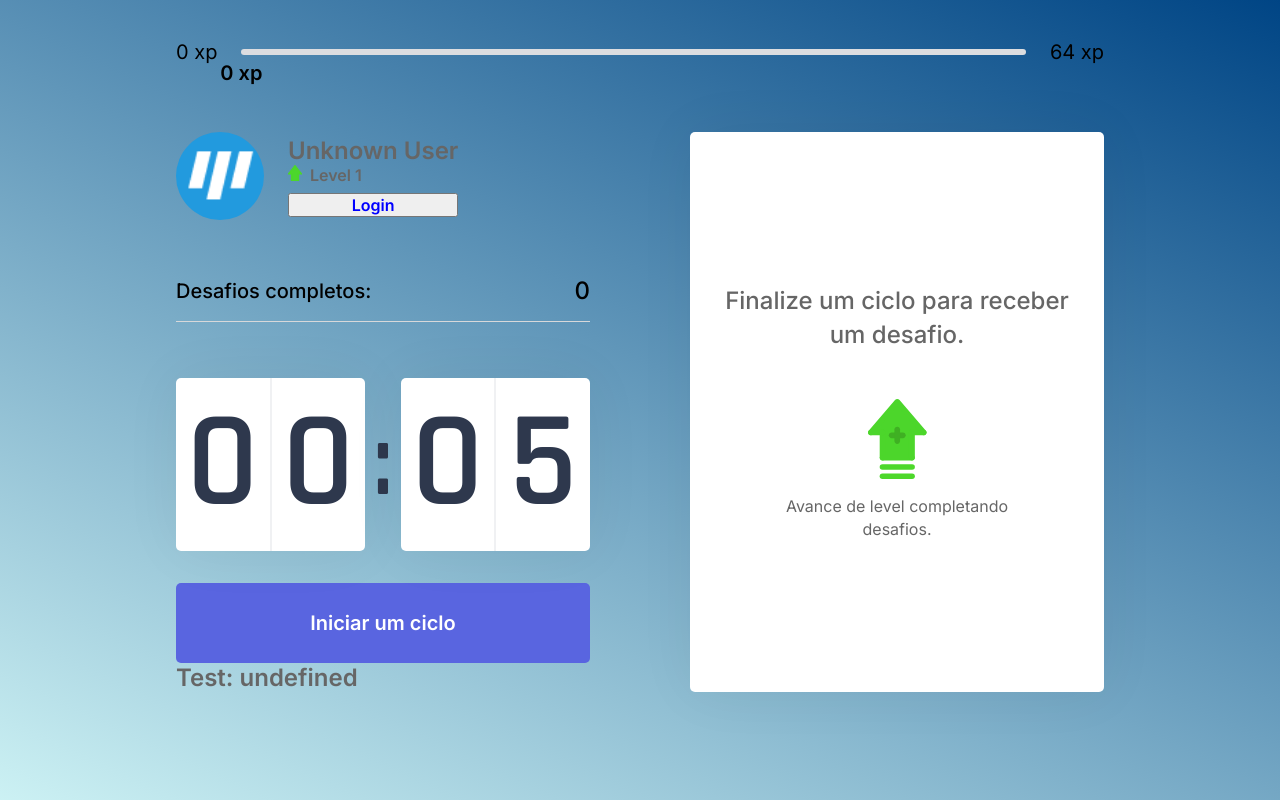
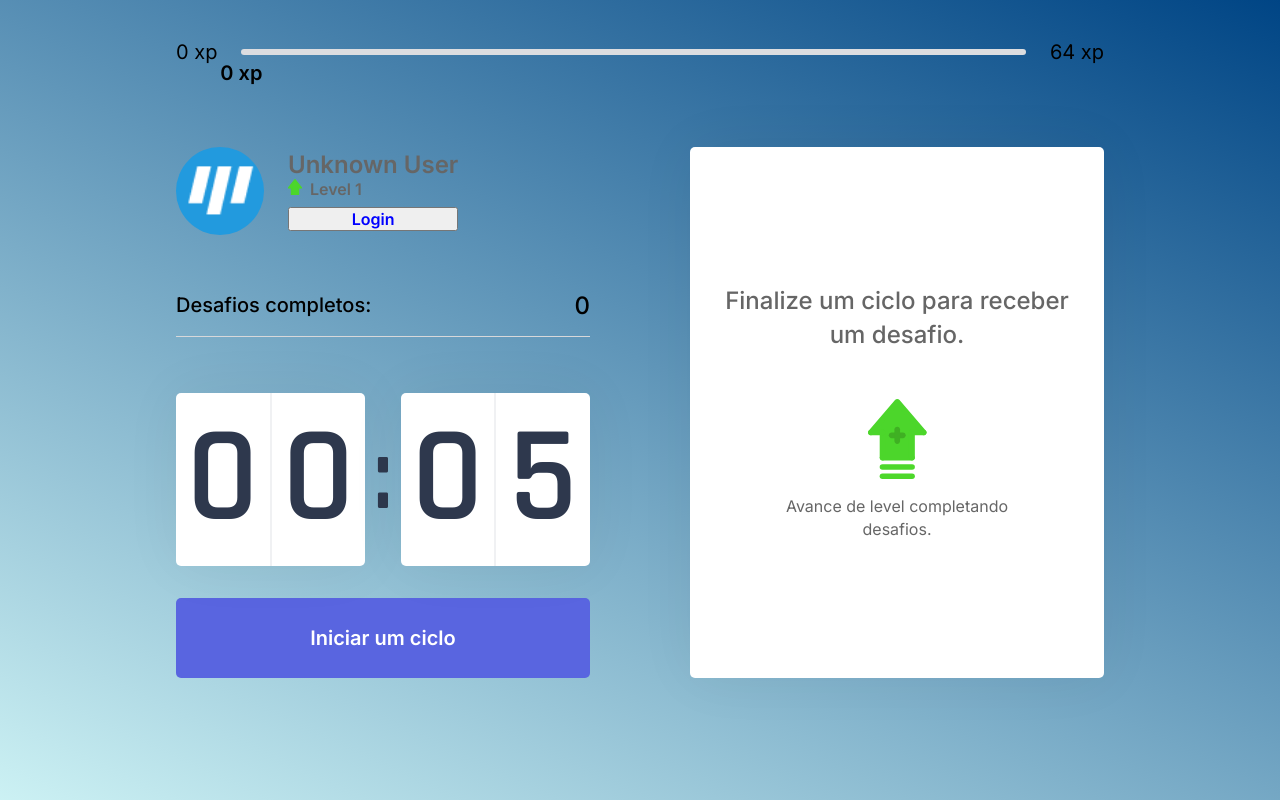
Before and after one commit to vagner-vengue/shakeit-next, a Next.js app: page / in a window 1280 px wide. Built offline with nearby package versions, Linux system fonts and the light colour scheme.

Commit message:
Revert "Update index.tsx"
This reverts commit e3d0857821e0699899e85215edf61e980b8b2e78.

```diff
--- a/src/pages/index.tsx
+++ b/src/pages/index.tsx
@@ -26,7 +26,7 @@ export default function Home(props: HomeProps) {
     <Auth0Provider
       domain={props.applicationDomain}
       clientId={props.auth0ClientID}
-      redirectUri='https://shakeit-next.vercel.app'
+      redirectUri='http://localhost:3000'
     >
       <ChallengesProvider
         level={props.level}
@@ -48,7 +48,6 @@ export default function Home(props: HomeProps) {
                 <Profile />
                 <CompletedChallenges />
                 <Countdown />
-                <h1>Test: {props.applicationDomain}</h1>
               </div>
 
               <div>
```
